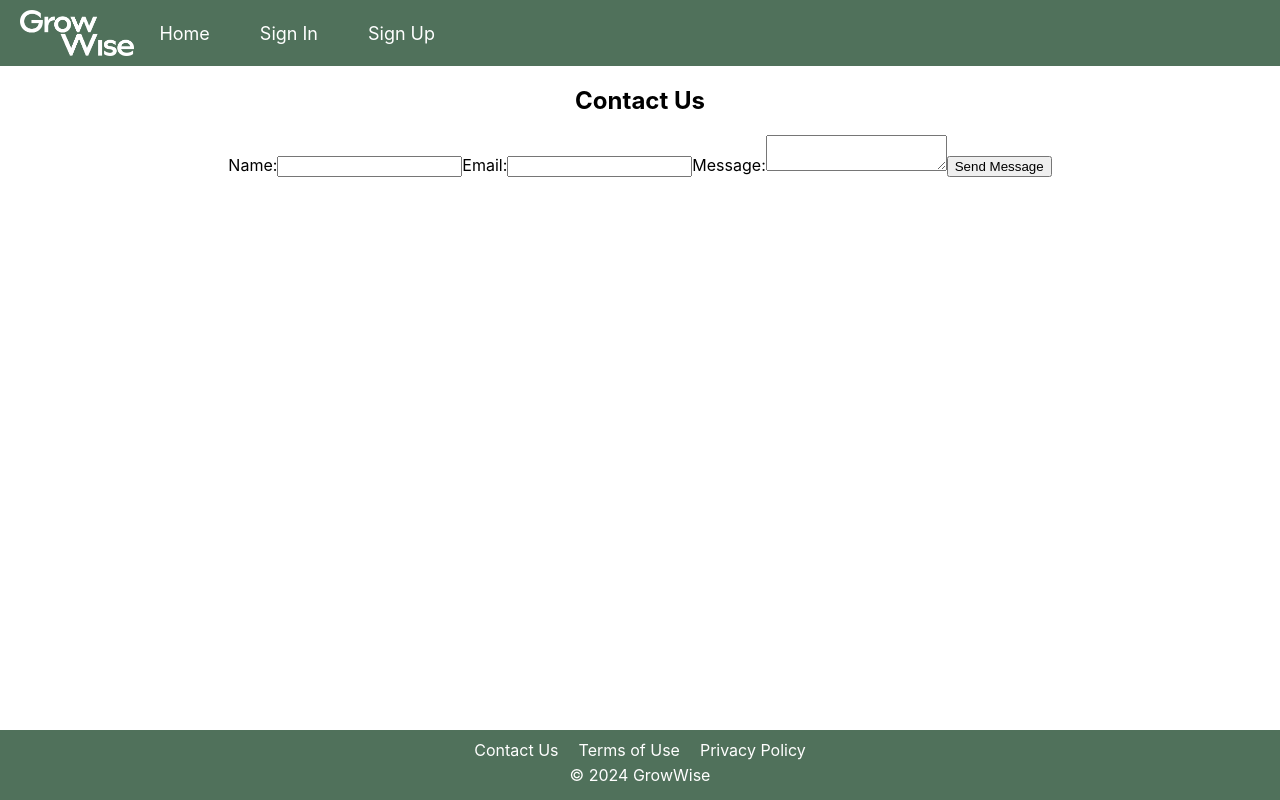
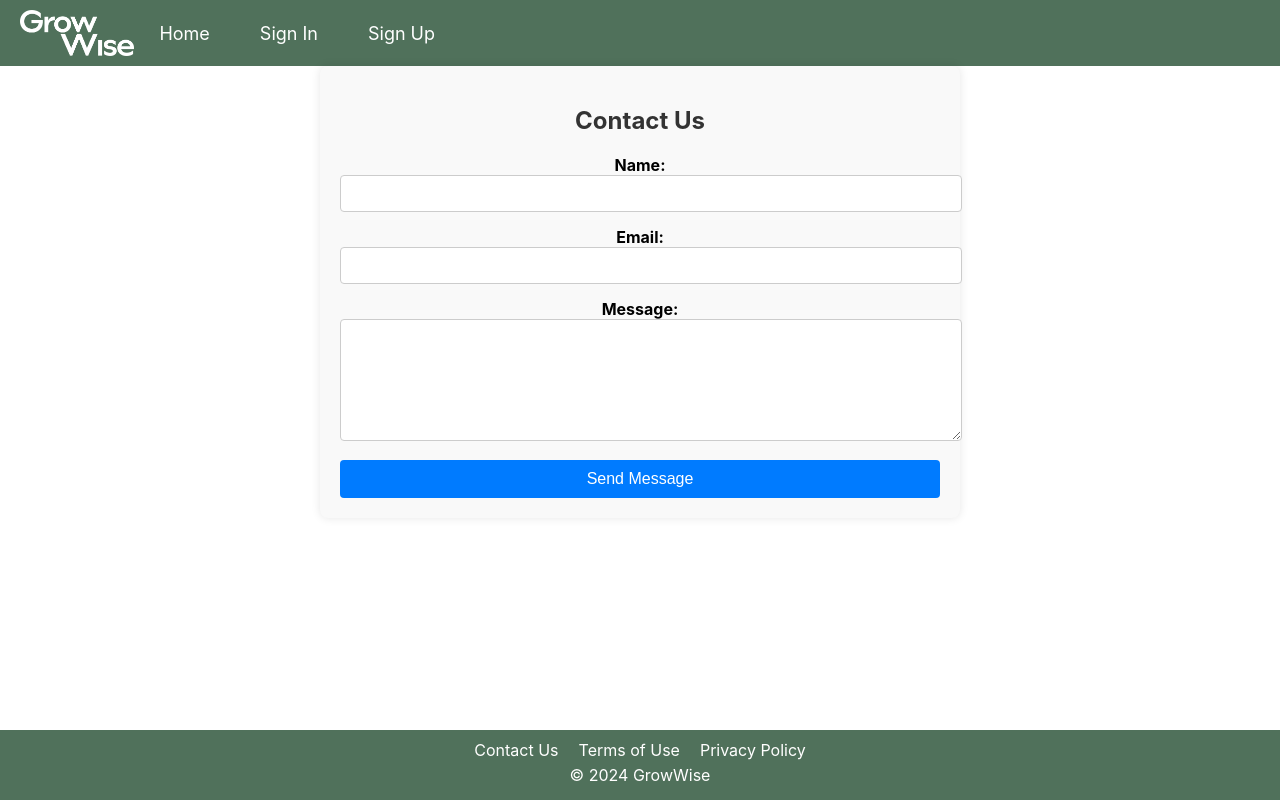
Before and after one commit to sahomelabs/exptest, a React (Create React App) app: page /contactus in a window 1280 px wide. Built offline with nearby package versions, Linux system fonts and the light colour scheme.

Commit message:
update Contact us page with css

```diff
--- /dev/null
+++ b/src/Pages/ContactUs/ContactUs.css
@@ -0,0 +1,53 @@
+ /* ContactUs.css */
+.contact-us {
+    max-width: 600px;
+    margin: 0 auto;
+    padding: 20px;
+    background-color: #f9f9f9;
+    border-radius: 8px;
+    box-shadow: 0 0 10px rgba(0, 0, 0, 0.1);
+  }
+
+  .contact-us h2 {
+    text-align: center;
+    margin-bottom: 20px;
+    color: #333;
+  }
+
+  .contact-us form {
+    display: flex;
+    flex-direction: column;
+  }
+
+  .contact-us label {
+    margin-bottom: 15px;
+    font-weight: bold;
+  }
+
+  .contact-us input,
+  .contact-us textarea {
+    width: 100%;
+    padding: 10px;
+    border: 1px solid #ccc;
+    border-radius: 4px;
+  }
+
+  .contact-us textarea {
+    resize: vertical;
+    min-height: 100px;
+  }
+
+  .contact-us button {
+    padding: 10px 20px;
+    border: none;
+    border-radius: 4px;
+    background-color: #007bff;
+    color: #fff;
+    font-size: 16px;
+    cursor: pointer;
+    transition: background-color 0.3s ease;
+  }
+
+  .contact-us button:hover {
+    background-color: #0056b3;
+  }
--- a/src/Pages/ContactUs/ContactUs.jsx
+++ b/src/Pages/ContactUs/ContactUs.jsx
@@ -1,4 +1,6 @@
+//Contact Page
 import React, { useState } from 'react';
+import './ContactUs.css'
 
 const ContactUs = () => {
   const [formData, setFormData] = useState({
```
